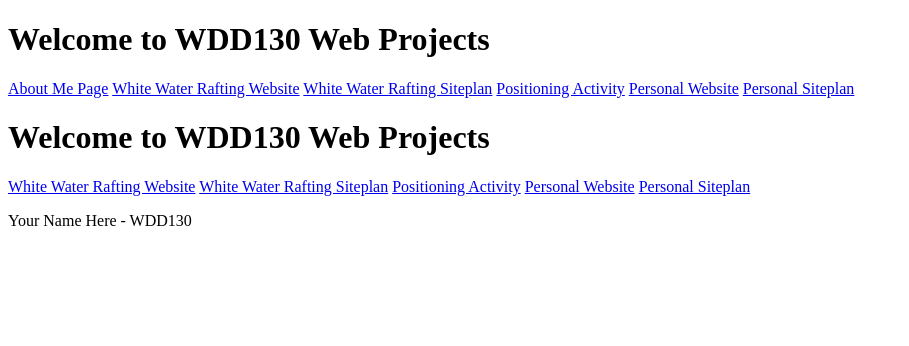
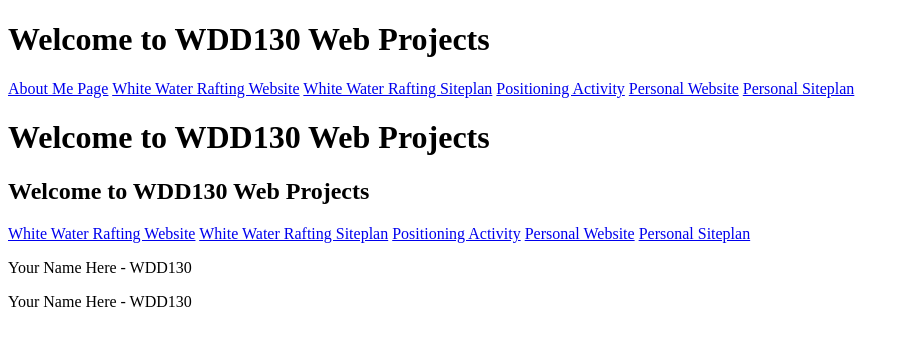
Before and after one commit to jodibel/Home-Page, a plain HTML site: page index.html in a window 1280 px wide. Shown: the whole page, without its empty margins (0-909 px from the left). Drawn offline with Linux system fonts and the light colour scheme.

Commit message:
added paragraph

```diff
--- a/index.html
+++ b/index.html
@@ -17,11 +17,18 @@
     </nav>
     <h1>Welcome to WDD130 Web Projects</h1>
 <nav>
-  <a href="wwr/index.html">White Water Rafting Website</a>
-  <a href="wwr/site-plan-rafting.html">White Water Rafting Siteplan</a>
-  <a href="positioning.html">Positioning Activity</a>
-  <a href="#">Personal Website</a>
-  <a href="#">Personal Siteplan</a>
+
+  <h1>Welcome to WDD130 Web Projects</h1>
+  <nav>
+    <a href="wwr/index.html">White Water Rafting Website</a>
+    <a href="wwr/site-plan-rafting.html">White Water Rafting Siteplan</a>
+    <a href="positioning.html">Positioning Activity</a>
+    <a href="#">Personal Website</a>
+    <a href="#">Personal Siteplan</a>
+  </nav>
+  <p>Your Name Here - WDD130</p>
+
+
 </nav>
 <p>Your Name Here - WDD130</p>
 </body>
```
